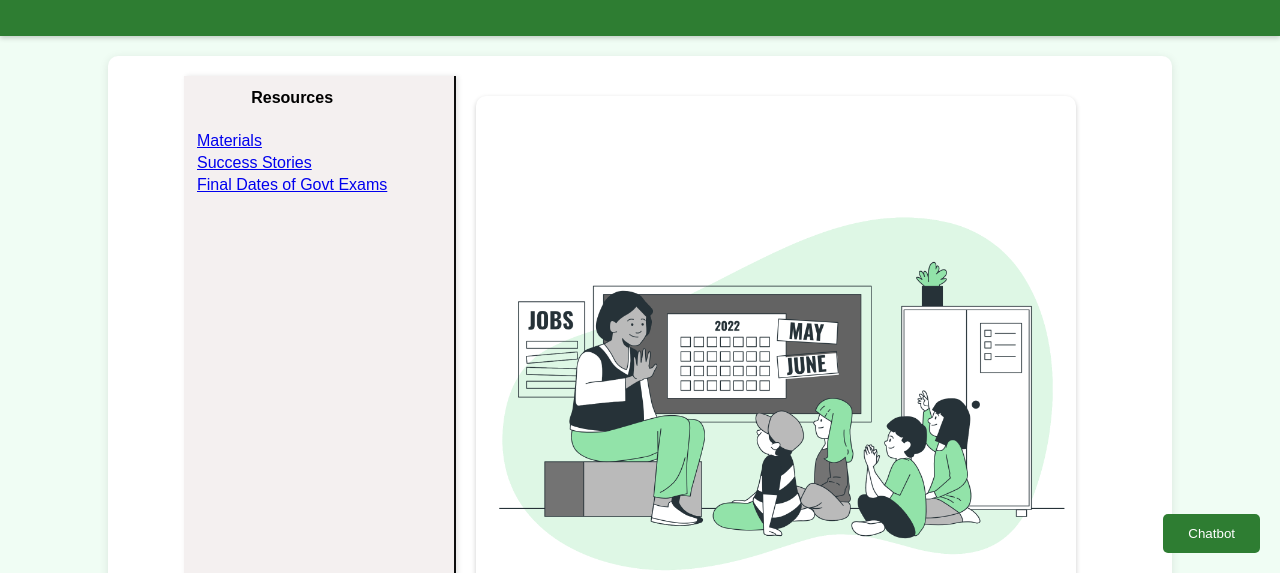
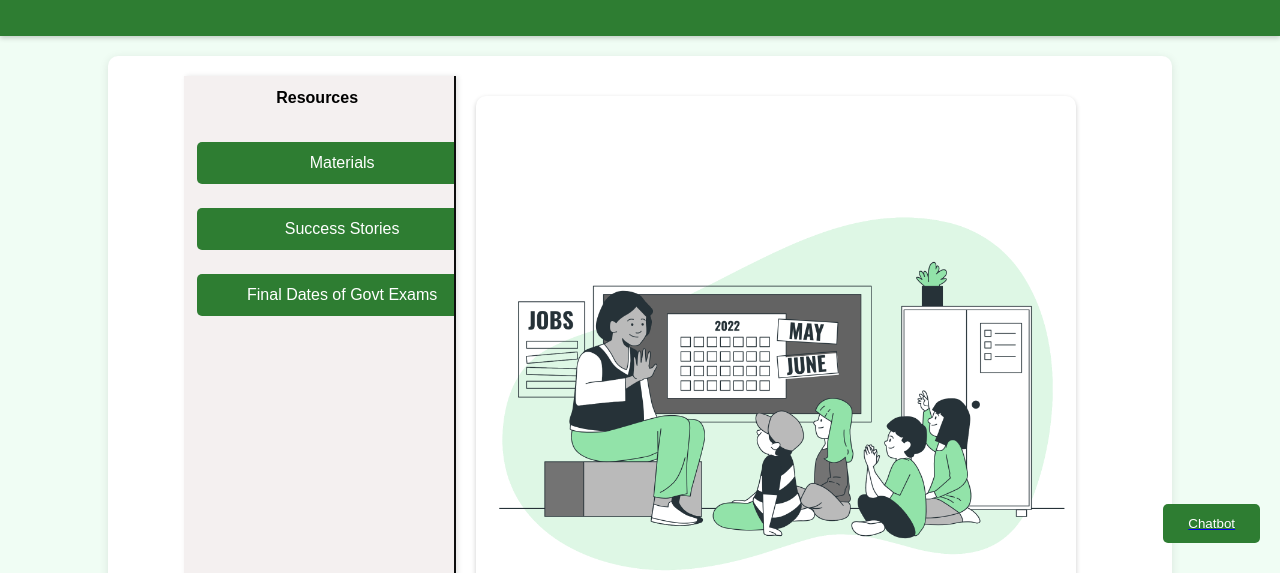
Before and after one commit to tharun8988/Carrier-Guidence-with-AI, a website: page index.html in a window 1280 px wide. Shown: the part 227-800 px from the top of the page. Drawn offline with Linux system fonts and the light colour scheme.

Commit message:
Add files via upload

```diff
--- a/index.html
+++ b/index.html
@@ -284,7 +284,7 @@
     <meta charset="UTF-8">
     <meta name="viewport" content="width=device-width, initial-scale=1.0">
     <link rel="icon" href="https://cdn-icons-png.flaticon.com/128/4961/4961537.png" type="image/x-icon">
-    <title>Future Navigator</title>
+    <title>An AI-Powered Career Guidance Platform</title>
     <style>
         body {
             font-family: Arial, sans-serif;
@@ -431,7 +431,7 @@
             right: 20px;
         }
 
-        .chatbot-button {
+        /* .chatbot-button {
             background-color: #2e7d32;
             color: white;
             padding: 12px 25px;
@@ -439,6 +439,20 @@
             border-radius: 5px;
             cursor: pointer;
             transition: background-color 0.3s;
+        } */
+        .chatbot-button {
+            display: block;
+            width: 100%;
+            background-color: #2e7d32;
+            color: white;
+            padding: 12px 25px;
+            border: none;
+            border-radius: 5px;
+            cursor: pointer;
+            margin: 10px 0;
+            transition: background-color 0.3s;
+            text-align: center;
+            text-decoration: none;
         }
 
         .chatbot-button:hover {
@@ -488,10 +502,14 @@
         <div class="sidebar">
             <table>
                 <tr><th><h4>Resources</h4></th></tr>
+                <!-- <button class="chatbot-button">Chatbot</button>
                 <tr><td><a href="material.html">Materials</a></td></tr>
                 <tr><td><a href="sucess.html">Success Stories</a></td></tr>
-                <tr><td><a href="finalDates.html">Final Dates of Govt Exams</a></td></tr>
-                <!-- <tr><td><a href="#">Previous Year Question Papers</a></td></tr> -->
+                <tr><td><a href="finalDates.html">Final Dates of Govt Exams</a></td></tr> -->
+                <tr><td><a class="chatbot-button" href="material.html">Materials</a></td></tr>
+                <tr><td><a class="chatbot-button" href="sucess.html">Success Stories</a></td></tr>
+                <tr><td><a class="chatbot-button" href="finalDates.html">Final Dates of Govt Exams</a></td></tr>
+
             </table>
         </div>
 
```
